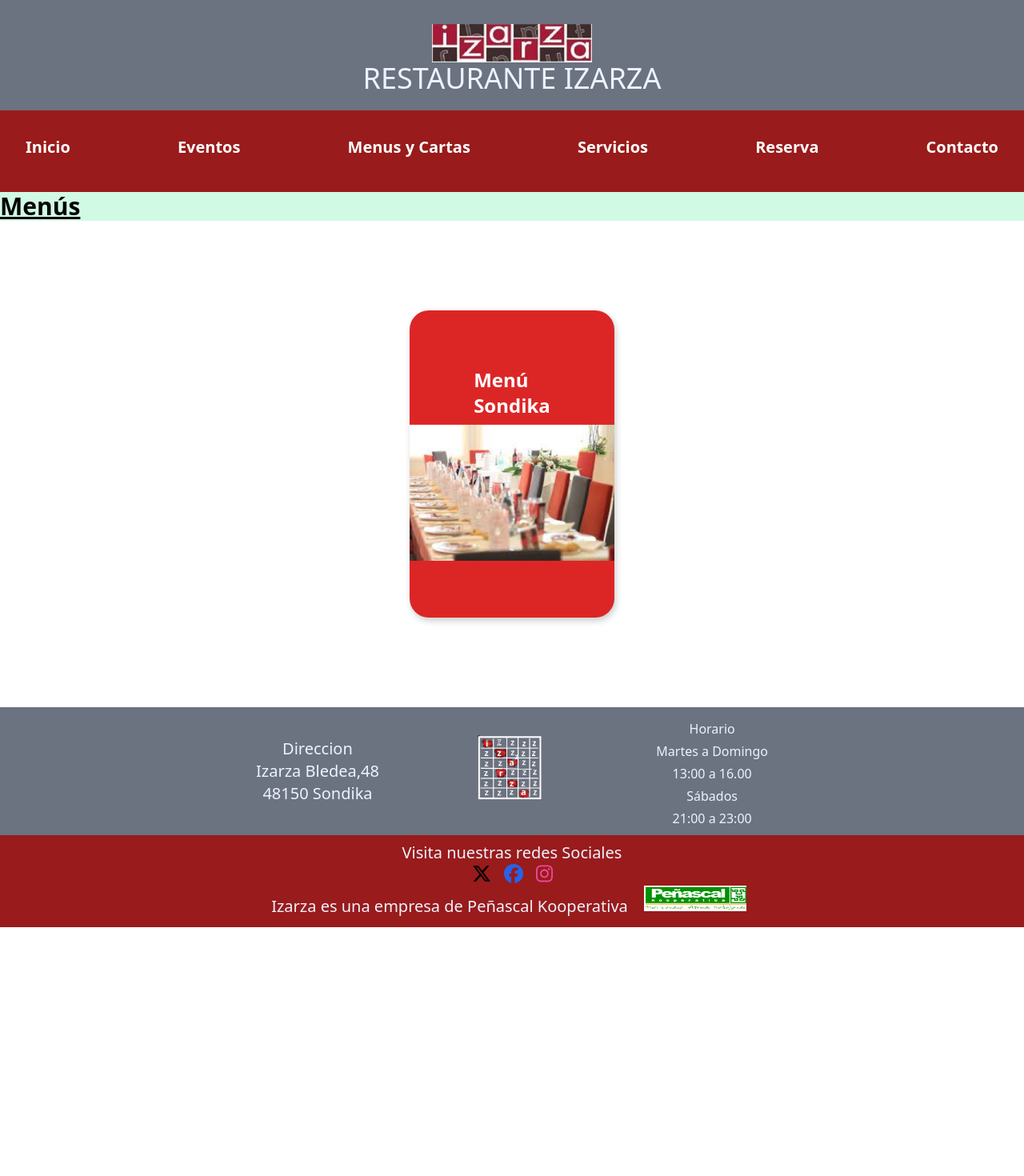
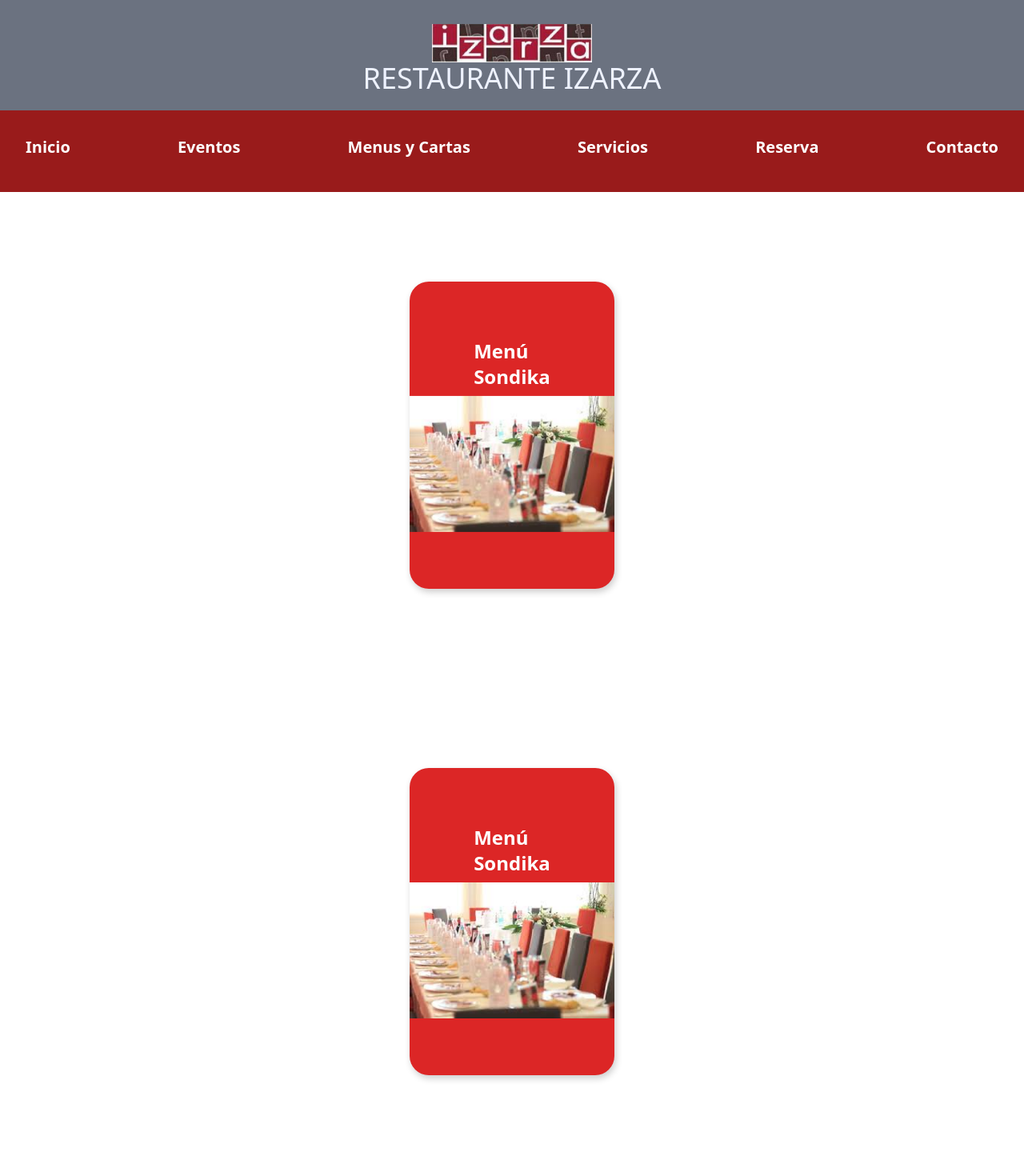
Before and after one commit to abderrahmanehichou/epic_scope_frontend, a Vue app: page /menus-cartas in a window 1280 px wide. Shown: the top 1470 px of the page at 80% size. Before the commit the page ends 1159 px from the top, so only its background shows below. Built offline with nearby package versions, Linux system fonts and the light colour scheme; the HTML template or start-up script is replaced by a standard one.

Commit message:
cambios para pull

```diff
--- a/src/components/cardSingle.vue
+++ b/src/components/cardSingle.vue
@@ -17,7 +17,15 @@
         <div
           class="flip-card-front flex-col absolute left-0 top-0 flex h-full w-full items-center justify-center rounded-3xl  bg-red-600 bg-center transition-all duration-1000 ease-in-out"
         >
-     <h2 class="mb-2 text-2xl font-bold text-white">Menú<br>Sondika </h2>
+      <!--    <h2 v-if="!mostrar">{{ titulo }}</h2>
+
+        <img :src="imagenSrc" alt="Imagen"/>
+        <button @click="mostrarMenu">Mostrar menu</button>
+        <p v-if="mostrar">{{ nombre }}</p> -->
+
+
+
+    <h2 class="mb-2 text-2xl font-bold text-white">Menú<br>Sondika </h2>
 
         <img
             src="../assets/mesa.png"
@@ -37,25 +45,29 @@
 
           <h3 class="font-semibold underline">Menu Bodas</h3>
 
-          <div class="grid grid-cols-1 grid-rows-3 gap-2 text-nowrap text-sm">
+         <div class="grid grid-cols-1 grid-rows-3 gap-2 text-nowrap text-sm">
             <div
               class="rounded-full bg-amber-500 px-4 py-2 text-center font-semibold text-slate-900"
             >
-              Sondika
+              {{ menu }}
             </div>
 
             <div
               class="rounded-full bg-amber-500 px-4 py-2 text-center font-semibold text-slate-900"
             >
-              Txorierri
+           {{menu}}
             </div>
 
             <div
               class="rounded-full bg-amber-500 px-4 py-2 text-center font-semibold text-slate-900"
             >
-              Izarza
+              {{menu}}
+
             </div>
           </div>
+
+
+
         </figcaption>
       </figure>
     </div>
@@ -103,6 +115,8 @@
       handleFlip();
     }
   };
+
+
   </script>
 
   <style scoped>
--- a/src/views/MenusCartsView.vue
+++ b/src/views/MenusCartsView.vue
@@ -1,11 +1,19 @@
 <template>
   <div>
-    <h1 class="text-3xl font-bold underline bg-green-100">Menús</h1>
- <cardSingle />
+
+ <cardSingle/>
+ <cardSingle/>
+ <cardSingle/>
+
   </div>
 </template>
 
 <script setup>
 import{ref}from "vue";
 import cardSingle from '../components/cardSingle.vue';
+import { useLink } from "vue-router";
+
+
+
+
 </script>
```
Also changed, not shown: src/assets/menu_izarza.png (added), src/assets/menu_txorieri.png (added).
